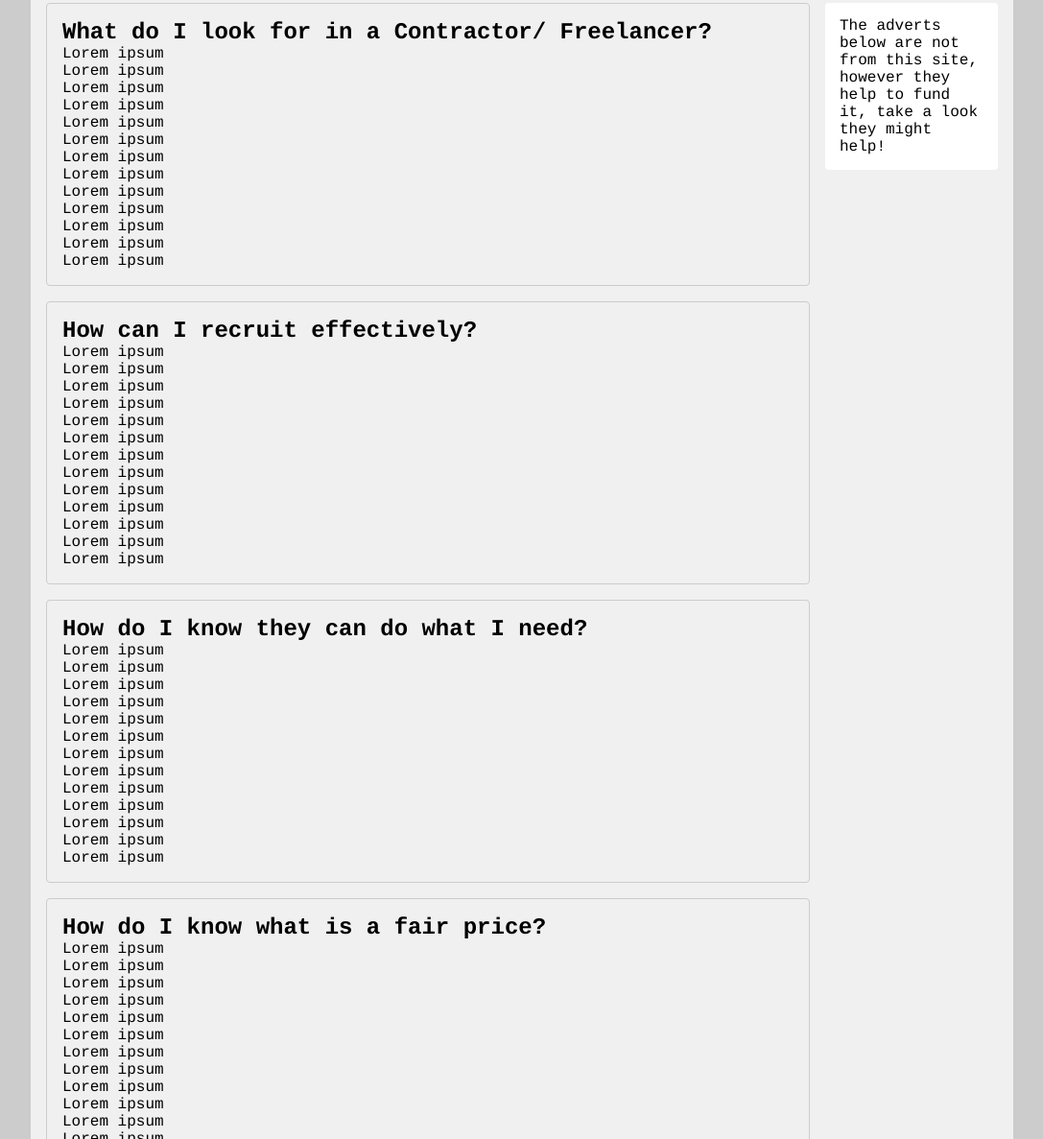
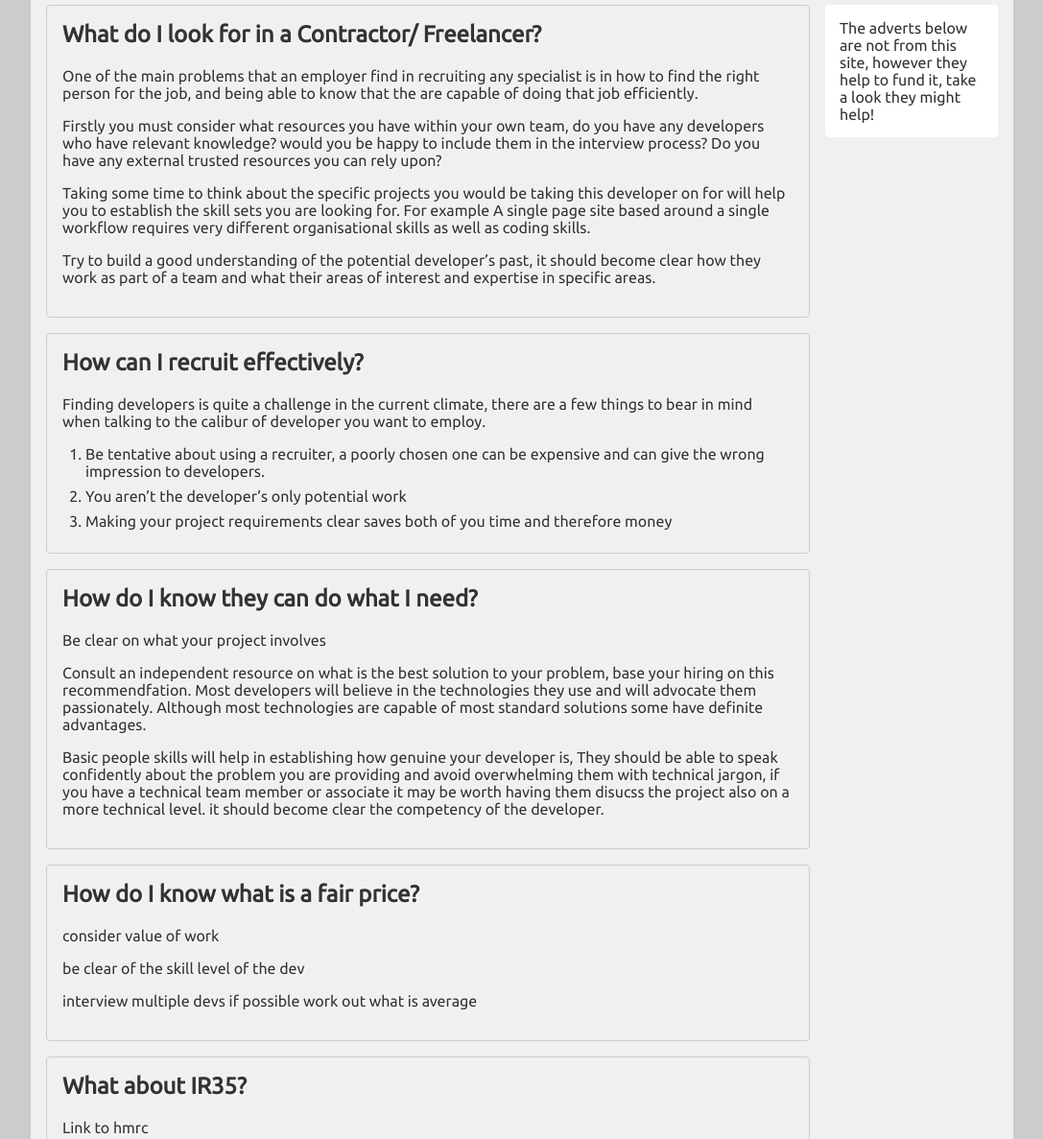
Before and after one commit to atleastimtrying/contract-developer, a plain HTML site: page index.html in a window 1280 px wide. Shown: the part 226-1413 px from the top of the page at 96% size, without its empty margins (96-1183 px from the left). Drawn offline with nearby package versions, Linux system fonts and the light colour scheme.

Commit message:
more copy and google web fonts

```diff
--- a/index.html
+++ b/index.html
@@ -9,20 +9,8 @@
   <meta name="description" content="Contract Developer is a site to provide free information and advice on hiring a contract developer and working as a contact developer in the UK.">
   <meta name="keywords" content="contract, developer, freelancer, contract development, uk, gb, britain, laws, advice">
   <title>Contract Developer - a site to provide information on hiring a contract developer and working as a contact developer in the UK</title>
-  <link href='style/style.css' rel='stylesheet' type='text/css'>
-  <script type="text/javascript">
-
-    var _gaq = _gaq || [];
-    _gaq.push(['_setAccount', 'UA-35566657-1']);
-    _gaq.push(['_trackPageview']);
-
-    (function() {
-      var ga = document.createElement('script'); ga.type = 'text/javascript'; ga.async = true;
-      ga.src = ('https:' == document.location.protocol ? 'https://ssl' : 'http://www') + '.google-analytics.com/ga.js';
-      var s = document.getElementsByTagName('script')[0]; s.parentNode.insertBefore(ga, s);
-    })();
-
-  </script>
+  <link href='http://fonts.googleapis.com/css?family=Ubuntu' rel='stylesheet' >
+  <link href='style/style.css' rel='stylesheet'>
 </head>
 <body>
   <header>
@@ -37,98 +25,44 @@
   <article id='employers'>
     <section>
       <h2><a name="employers">What do I look for in a Contractor/ Freelancer?</a></h2>
-      <p>Lorem ipsum</p>
-      <p>Lorem ipsum</p>
-      <p>Lorem ipsum</p>
-      <p>Lorem ipsum</p>
-      <p>Lorem ipsum</p>
-      <p>Lorem ipsum</p>
-      <p>Lorem ipsum</p>
-      <p>Lorem ipsum</p>
-      <p>Lorem ipsum</p>
-      <p>Lorem ipsum</p>
-      <p>Lorem ipsum</p>
-      <p>Lorem ipsum</p>
-      <p>Lorem ipsum</p>
+      <p>One of the main problems that an employer find in recruiting any specialist is in how to find the right person for the job, and being able to know that the are capable of doing that job efficiently.</p>
+      <p>Firstly you must consider what resources you have within your own team, do you have any developers who have relevant knowledge? would you be happy to include them in the interview process? Do you have any external trusted resources you can rely upon?</p>
+      <p>Taking some time to think about the specific projects you would be taking this developer on for will help you to establish the skill sets you are looking for. For example A single page site based around a single workflow requires very different organisational skills as well as coding skills.</p>
+      <p>Try to build a good understanding of the potential developer&rsquo;s past, it should become clear how they work as part of a team and what their areas of interest and expertise in specific areas.</p>
+      <p></p>
     </section>
     <section>
       <h2>How can I recruit effectively?</h2>
-      <p>Lorem ipsum</p>
-      <p>Lorem ipsum</p>
-      <p>Lorem ipsum</p>
-      <p>Lorem ipsum</p>
-      <p>Lorem ipsum</p>
-      <p>Lorem ipsum</p>
-      <p>Lorem ipsum</p>
-      <p>Lorem ipsum</p>
-      <p>Lorem ipsum</p>
-      <p>Lorem ipsum</p>
-      <p>Lorem ipsum</p>
-      <p>Lorem ipsum</p>
-      <p>Lorem ipsum</p>
+      <p>Finding developers is quite a challenge in the current climate, there are a few things to bear in mind when talking to the calibur of developer you want to employ.</p>
+      <ol>
+        <li>Be tentative about using a recruiter, a poorly chosen one can be expensive and can give the wrong impression to developers.</li>
+        <li>You aren&rsquo;t the developer&rsquo;s only potential work</li>
+        <li>Making your project requirements clear saves both of you time and therefore money</li>
+      </ol>
     </section>
     <section>
       <h2>How do I know they can do what I need?</h2>
-      <p>Lorem ipsum</p>
-      <p>Lorem ipsum</p>
-      <p>Lorem ipsum</p>
-      <p>Lorem ipsum</p>
-      <p>Lorem ipsum</p>
-      <p>Lorem ipsum</p>
-      <p>Lorem ipsum</p>
-      <p>Lorem ipsum</p>
-      <p>Lorem ipsum</p>
-      <p>Lorem ipsum</p>
-      <p>Lorem ipsum</p>
-      <p>Lorem ipsum</p>
-      <p>Lorem ipsum</p>
+      <p>Be clear on what your project involves</p>
+      <p>Consult an independent resource on what is the best solution to your problem, base your hiring on this recommendfation. Most developers will believe in the technologies they use and will advocate them passionately. Although most technologies are capable of most standard solutions some have definite advantages.</p>
+      <p>Basic people skills will help in establishing how genuine your developer is, They should be able to speak confidently about the problem you are providing and avoid overwhelming them with technical jargon, if you have a technical team member or associate it may be worth having them disucss the project also on a more technical level. it should become clear the competency of the developer.</p>
     </section>
     <section>
       <h2>How do I know what is a fair price?</h2>
-      <p>Lorem ipsum</p>
-      <p>Lorem ipsum</p>
-      <p>Lorem ipsum</p>
-      <p>Lorem ipsum</p>
-      <p>Lorem ipsum</p>
-      <p>Lorem ipsum</p>
-      <p>Lorem ipsum</p>
-      <p>Lorem ipsum</p>
-      <p>Lorem ipsum</p>
-      <p>Lorem ipsum</p>
-      <p>Lorem ipsum</p>
-      <p>Lorem ipsum</p>
-      <p>Lorem ipsum</p>
+      <p>consider value of work</p>
+      <p>be clear of the skill level of the dev</p>
+      <p>interview multiple devs if possible work out what is average</p>
     </section>
     <section>
       <h2>What about IR35?</h2>
-      <p>Lorem ipsum</p>
-      <p>Lorem ipsum</p>
-      <p>Lorem ipsum</p>
-      <p>Lorem ipsum</p>
-      <p>Lorem ipsum</p>
-      <p>Lorem ipsum</p>
-      <p>Lorem ipsum</p>
-      <p>Lorem ipsum</p>
-      <p>Lorem ipsum</p>
-      <p>Lorem ipsum</p>
-      <p>Lorem ipsum</p>
-      <p>Lorem ipsum</p>
-      <p>Lorem ipsum</p>
+      <p>Link to hmrc</p>
+      <p>dated summary</p>
     </section>
     <section>
-      <h2>Where are all the developers?</h2><p>Lorem ipsum</p>
-      <p>Lorem ipsum</p>
-      <p>Lorem ipsum</p>
-      <p>Lorem ipsum</p>
-      <p>Lorem ipsum</p>
-      <p>Lorem ipsum</p>
-      <p>Lorem ipsum</p>
-      <p>Lorem ipsum</p>
-      <p>Lorem ipsum</p>
-      <p>Lorem ipsum</p>
-      <p>Lorem ipsum</p>
-      <p>Lorem ipsum</p>
-      <p>Lorem ipsum</p>
+      <h2>Where are all the developers?</h2>
+      <p>Like any other career those who are passionate (and that you would want on your project) tend to enjoy their work and will have many personal projects on the go, these can be found on github. </p>
+      <p>Meet ups</p>
+      <p>google search</p>
+      <p>word of mouth</p>
     </section>
     <aside>
       <p>
@@ -140,131 +74,50 @@
   <article id='contractors'>
     <section>
       <h2><a name="contractors">Should I become a Contractor?</a></h2>
-      <p>Lorem ipsum</p>
-      <p>Lorem ipsum</p>
-      <p>Lorem ipsum</p>
-      <p>Lorem ipsum</p>
-      <p>Lorem ipsum</p>
-      <p>Lorem ipsum</p>
-      <p>Lorem ipsum</p>
-      <p>Lorem ipsum</p>
-      <p>Lorem ipsum</p>
-      <p>Lorem ipsum</p>
-      <p>Lorem ipsum</p>
-      <p>Lorem ipsum</p>
-      <p>Lorem ipsum</p>
+      <p>struggling to find work you enjoy</p>
+      <p>Financially stable</p>
+      <p>The buffer</p>
+      <p></p>
     </section>
     <section>
       <h2>What are my first steps?</h2>
-      <p>Lorem ipsum</p>
-      <p>Lorem ipsum</p>
-      <p>Lorem ipsum</p>
-      <p>Lorem ipsum</p>
-      <p>Lorem ipsum</p>
-      <p>Lorem ipsum</p>
-      <p>Lorem ipsum</p>
-      <p>Lorem ipsum</p>
-      <p>Lorem ipsum</p>
-      <p>Lorem ipsum</p>
-      <p>Lorem ipsum</p>
-      <p>Lorem ipsum</p>
-      <p>Lorem ipsum</p>
+      <p>Find an accountant</p>
+      <p>Seperate bank account</p>
+      <p>Sole trader or company</p>
+      <p>Tax with link</p>
     </section>
     <section>
       <h2>Is starting out expensive?</h2>
-      <p>Lorem ipsum</p>
-      <p>Lorem ipsum</p>
-      <p>Lorem ipsum</p>
-      <p>Lorem ipsum</p>
-      <p>Lorem ipsum</p>
-      <p>Lorem ipsum</p>
-      <p>Lorem ipsum</p>
-      <p>Lorem ipsum</p>
-      <p>Lorem ipsum</p>
-      <p>Lorem ipsum</p>
-      <p>Lorem ipsum</p>
-      <p>Lorem ipsum</p>
-      <p>Lorem ipsum</p>
+      <p>potential costs</p>
     </section>
     <section>
       <h2>I'm worried about tax/ employment laws!</h2>
-      <p>Lorem ipsum</p>
-      <p>Lorem ipsum</p>
-      <p>Lorem ipsum</p>
-      <p>Lorem ipsum</p>
-      <p>Lorem ipsum</p>
-      <p>Lorem ipsum</p>
-      <p>Lorem ipsum</p>
-      <p>Lorem ipsum</p>
-      <p>Lorem ipsum</p>
-      <p>Lorem ipsum</p>
-      <p>Lorem ipsum</p>
-      <p>Lorem ipsum</p>
-      <p>Lorem ipsum</p>
+      <p>IR35</p>
+      <p>Value of accountant</p>
+      <p>Clarity of invoices</p>
     </section>
     <section>
       <h2>How much should I charge?</h2>
-      <p>Lorem ipsum</p>
-      <p>Lorem ipsum</p>
-      <p>Lorem ipsum</p>
-      <p>Lorem ipsum</p>
-      <p>Lorem ipsum</p>
-      <p>Lorem ipsum</p>
-      <p>Lorem ipsum</p>
-      <p>Lorem ipsum</p>
-      <p>Lorem ipsum</p>
-      <p>Lorem ipsum</p>
-      <p>Lorem ipsum</p>
-      <p>Lorem ipsum</p>
-      <p>Lorem ipsum</p>
+      <p>Discuss with colleagues</p>
+      <p>Honestly assess skills</p>
+      <p>Allow for tax</p>
+      <p>Allow for sick days/holiday</p>
     </section>
     <section>
       <h2>What&rsquo;s the best way to find clients?</h2>
-      <p>Lorem ipsum</p>
-      <p>Lorem ipsum</p>
-      <p>Lorem ipsum</p>
-      <p>Lorem ipsum</p>
-      <p>Lorem ipsum</p>
-      <p>Lorem ipsum</p>
-      <p>Lorem ipsum</p>
-      <p>Lorem ipsum</p>
-      <p>Lorem ipsum</p>
-      <p>Lorem ipsum</p>
-      <p>Lorem ipsum</p>
-      <p>Lorem ipsum</p>
-      <p>Lorem ipsum</p>
-    </section>
-    <section>
-      <h2>What if the work dries up?</h2>
-      <p>Lorem ipsum</p>
-      <p>Lorem ipsum</p>
-      <p>Lorem ipsum</p>
-      <p>Lorem ipsum</p>
-      <p>Lorem ipsum</p>
-      <p>Lorem ipsum</p>
-      <p>Lorem ipsum</p>
-      <p>Lorem ipsum</p>
-      <p>Lorem ipsum</p>
-      <p>Lorem ipsum</p>
-      <p>Lorem ipsum</p>
-      <p>Lorem ipsum</p>
-      <p>Lorem ipsum</p>
+      <p>Freelance sites</p>
+      <p>Build a landing page</p>
+      <p>Networking locally</p>
+      <p>Previous employers</p>
+      <p>Be prepared</p>
     </section>
     <section>
       <h2>How can I stay on top of my game?</h2>
-      <p>Lorem ipsum</p>
-      <p>Lorem ipsum</p>
-      <p>Lorem ipsum</p>
-      <p>Lorem ipsum</p>
-      <p>Lorem ipsum</p>
-      <p>Lorem ipsum</p>
-      <p>Lorem ipsum</p>
-      <p>Lorem ipsum</p>
-      <p>Lorem ipsum</p>
-      <p>Lorem ipsum</p>
-      <p>Lorem ipsum</p>
-      <p>Lorem ipsum</p>
-      <p>Lorem ipsum</p>
+      <p>Being up to date on skills is vital to any developer, as soon as you are more on your own you need to keep your skills sharp. There are hundreds of websites online with useful articles and resources.
+      <p>Reddit had subreddits for just about any programming environment.</p>
+      <p>Hacker news</p>
+      <p>Twitter</p>
+      <p>Github</p>
     </section>
     <aside>
       <p>
--- a/style/style.css
+++ b/style/style.css
@@ -5,7 +5,9 @@
 html{
   height:100%;
   background:#ccc;
-  font-family:courier, monotype;
+  font-family: 'Ubuntu', sans-serif;
+  color:#333;
+  text-shadow:1px 1px 2px white;
 }
 body{
   background:#fff;
@@ -70,7 +72,14 @@ article section:last-of-type{
 }
 
 section h2{
-
+  margin-bottom:20px;
+}
+section p{
+  margin-bottom:16px;
+}
+section ol li{
+  margin-left:24px;
+  margin-bottom:8px;
 }
 
 aside{
@@ -86,6 +95,7 @@ footer{
   padding: 14px;
   background:#333;
   color:#fff;
+  text-shadow:#ccc;
 }
 
 footer a{
```
